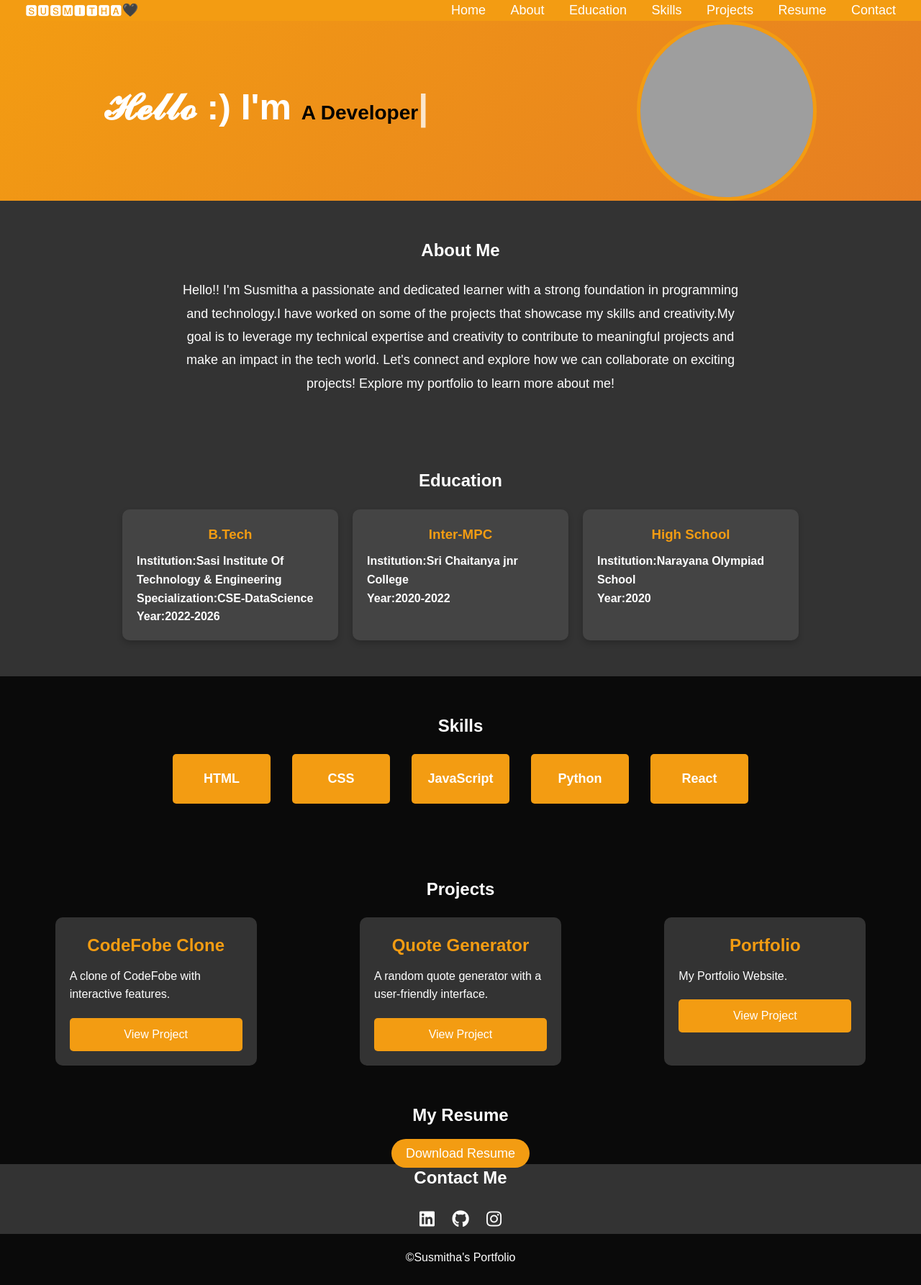
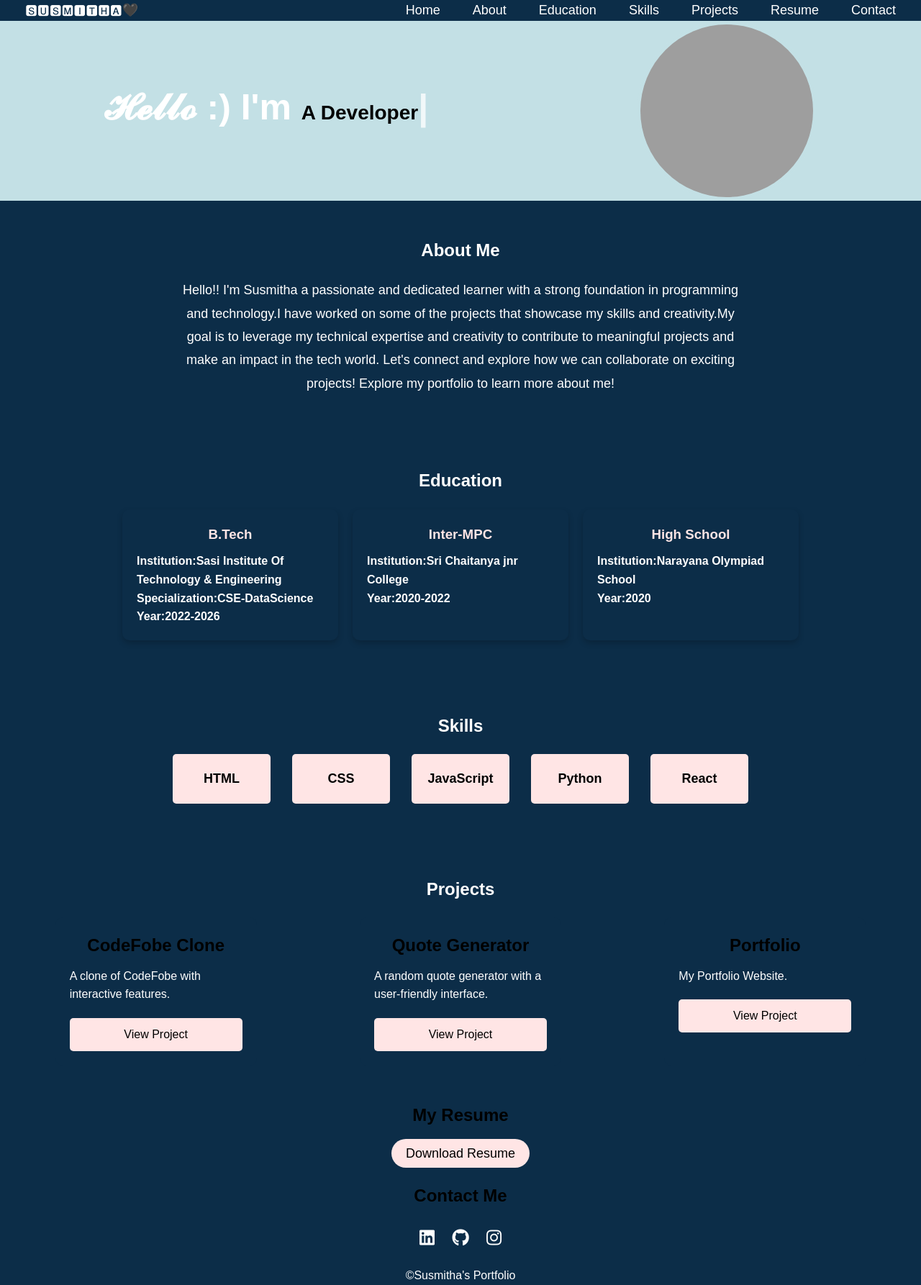
Before and after one commit to susmithachaganti/portfolio, a plain HTML site: page index.html in a window 1280 px wide. Shown: the whole page at 72% size. Before the commit the page ends 1760 px from the top, so only its background shows below. Drawn offline with nearby package versions, Linux system fonts and the light colour scheme; grey boxes are pictures that could not be loaded.

Commit message:
index.html

```diff
--- a/index.html
+++ b/index.html
@@ -16,7 +16,7 @@
         }
 
         body {
-            background-color: #0a0a0a;
+            background-color : #0c2d48;
             color: #fff;
             line-height: 1.6;
         }
@@ -28,8 +28,8 @@
 
         /* Navbar */
         .navbar {
-            background: #f39c12;
-            padding: 10px 0;
+            background:#0c2d48;
+            padding: 10px 20px;
             position: sticky;
             top: 0;
             z-index: 1000;
@@ -49,6 +49,24 @@
         .navbar a:hover {
             color: black;
         }
+        .menu {
+            display: flex;
+            gap: 15px;
+        }
+        .menu a {
+            text-decoration: none;
+            color: white;
+            font-size: 18px;
+            transition: color 0.3s ease;
+        }
+        .menu-toggle {
+            display: none;
+            background: none;
+            border: none;
+            color: white;
+            font-size: 20px;
+            cursor:pointer;
+        }
 
         /* Home Section */
         #home {
@@ -58,7 +76,7 @@
             justify-content: space-around;
             align-items: center;
             padding: 20pxa;
-            background: linear-gradient(135deg, #f39c12, #e67e22);
+            background: linear-gradient(135deg, #c3e0e5, #c3e0e5);
         }
 
         #home h1 {
@@ -71,7 +89,7 @@
             height: 250px;
             border-radius: 50%;
             object-fit: cover;
-            border: 5px solid #f39c12;
+            border: 5px solid #c3e0e5;
 
         }
 
@@ -84,7 +102,7 @@
         #about {
             padding: 50px 20px;
             text-align: center;
-            background: #333;
+            background: #0c2d48;
         }
 
         #about p {
@@ -97,7 +115,7 @@
         /* Skills Section */
         #skills {
             padding: 50px 20px;
-            background: #0a0a0a;
+            background: #0c2d48;
         }
 
         .skills-list {
@@ -110,8 +128,8 @@
         }
 
         .skill-rectangle {
-            background:  #f39c12;
-            color: #fff;
+            background:  #FFE5E5;
+            color: black;
             padding: 20px;
             font-size: 18px;
             font-weight: bold;
@@ -122,14 +140,14 @@
         .skill-rectangle:hover {
             transform: scale(1.05);
             box-shadow: 0 6px 12px rgba(0, 0, 0, 0.1);
-            background-color: #e67e22;
+            background-color: #FFE5E5;
         }
 
 
         /* Projects Section */
         #projects {
             padding: 50px 20px;
-            background-color: #0a0a0a;
+            background-color: #0c2d48;
             color: white;
         }
 
@@ -141,7 +159,7 @@
         }
 
         .project-card {
-            background-color: #333;
+            background-color: #0c2d48;
             border-radius: 10px;
             overflow: hidden;
             width: 280px;
@@ -152,112 +170,129 @@
             transform: translateY(-10px);
             box-shadow: 0 4px 10px rgba(0, 0, 0, 0.3);
         }
-
         .project-info {
             padding: 20px;
         }
-
         .project-info h3 {
             font-size: 24px;
             margin-bottom: 10px;
-            color: #f39c12;
+            color: black;
         }
-
         .project-info p {
             font-size: 16px;
             margin-bottom: 20px;
         }
-
         .project-link {
             text-decoration: none;
-            background-color: #f39c12;
-            color: #fff;
+            background-color: #FFE5E5;
+            color: black;
             padding: 10px;
             border-radius: 5px;
             text-align: center;
             display: block;
         }
-
         .project-link:hover {
-            background-color: #e67e22;
+            background-color: #FFE5E5;
         }
-
         /* Education Section */
         #education {
             padding: 50px 20px;
-            background: #333;
+            background: #0c2d48;
             color: #fff;
             text-align: center;
         }
-
         .education-container {
             display: flex;
             flex-wrap: wrap;
             justify-content: center;
             gap: 20px;
         }
-
         .education-card {
-            background: #444;
+            background: #0c2d48;
             padding: 20px;
             border-radius: 10px;
             width: 300px;
             box-shadow: 0 4px 8px rgba(0, 0, 0, 0.2);
             text-align: left;
         }
-
         .education-card h3 {
             margin-bottom: 10px;
-            color: #f39c12;
+            color: #FFE5E5;
         }
 
         /* Resume Section */
         #resume {
 
-            background: #0a0a0a;
-            color: #fff;
+            background: #0c2d48;
+            color:black;
             text-align: center;
         }
-
         .resume-button {
-            background: #f39c12;
-            color: #fff;
+            background: #FFE5E5;
+            color: black;
             padding: 10px 20px;
             border-radius: 422px;
             text-decoration: none;
             font-size: 18px;
             transition: background 0.3s ease;
         }
-
         .resume-button:hover {
-            background: #e67e22;
+            background: #FFE5E5;
         }
         /* Contact Section */
         #contact {
             text-align: center;
-            background: #333;
+            background: #0c2d48;
         }
         .social-links {
                 margin: 20px 0;
          }
 
         .social-links a {
+
          color: #fff;
            margin: 0 10px;
           font-size: 24px;
          text-decoration: none;
 }
-
 .social-links a:hover {
-    color: #f39c12;
+    color: #FFE5E5;
 }
-
-
         /* Footer */
         footer {
             text-align: center;
-            background: #0a0a0a;
+            background: #0c2d48;
             color: #fff;
+        }
+        @media (max-width: 600px) {
+            .menu {
+                display: none;
+                flex-direction: column;
+                position: absolute;
+                top: 50px;
+                right: 20px;
+                left: 0;
+                background: #c3e0e5;
+                text-align: center;
+                padding: 10px;
+                width: max-content;
+            }
+
+            .navbar.active .menu {
+                display: flex;
+            }
+
+            .menu a {
+                display: block;
+                margin: 10px 0;
+            }
+
+            .menu-toggle {
+                display: block;
+                background: none;
+                border: none;
+                cursor: pointer;
+            }
         }
     </style>
 </head>
@@ -265,7 +300,8 @@
     <!-- Navbar -->
     <nav class="navbar">
         <div><a href="#home">🆂🆄🆂🅼🅸🆃🅷🅰🖤</a></div>
-        <div>
+        <button class="menu-toggle" onclick="toggleMenu()">☰</button>
+        <div class="menu">
             <a href="#home">Home</a>
             <a href="#about">About</a>
             <a href="#education">Education</a>
@@ -275,7 +311,6 @@
             <a href="#contact">Contact</a>
         </div>
     </nav>
-
     <!-- Home Section -->
     <section id="home">
         <h1>𝓗𝓮𝓵𝓵𝓸 :) I'm <span class="typing"></span></h1>
@@ -319,7 +354,6 @@
             <div class="skill-rectangle">React</div>
         </div>
     </section>
-
     <!-- Projects Section -->
     <section id="projects">
         <h2>Projects</h2>
@@ -350,7 +384,7 @@
     <!-- Resume Section -->
     <section id="resume">
         <h2>My Resume</h2>
-        <a href="https://shorturl.at/BXqzQ" download class="resume-button">Download Resume</a>
+        <a href="https://shorturl.at/BXqzQ" download class="resume-button">Download Resume</a><br><br>
          <!-- Contact Section -->
     <section id="contact">
         <h2>Contact Me</h2>
@@ -360,7 +394,6 @@
             <a href="https://www.instagram.com/ch_susmitha_/" target="_blank"><i class="fab fa-instagram"></i></a>
         </div>
     </section>
-
     <!-- Footer -->
     <footer>
         <p>&copy;Susmitha's Portfolio</p>
@@ -374,8 +407,9 @@
             backSpeed: 50,
             loop: true
         });
+        function toggleMenu() {
+            document.querySelector('.navbar').classList.toggle('active');
+        }
     </script>
-
-
 </body>
 </html>
```
